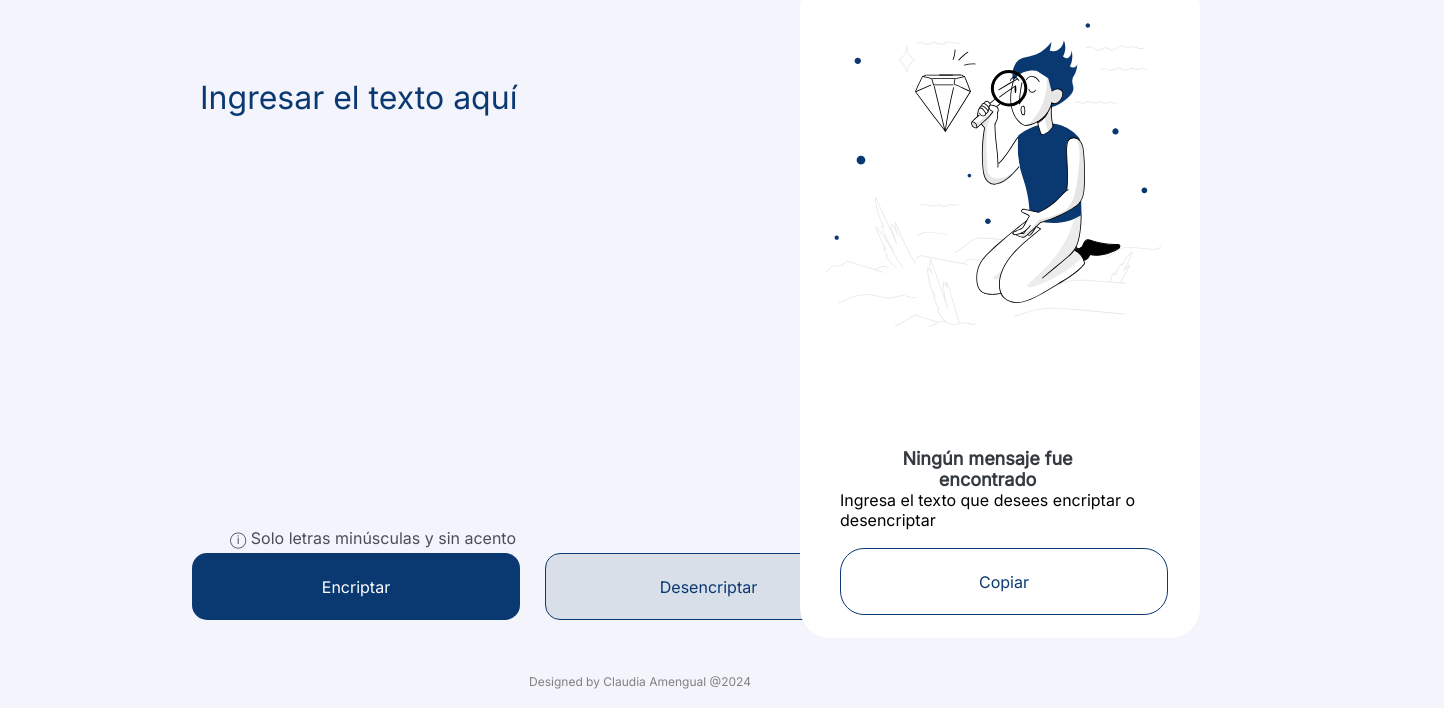
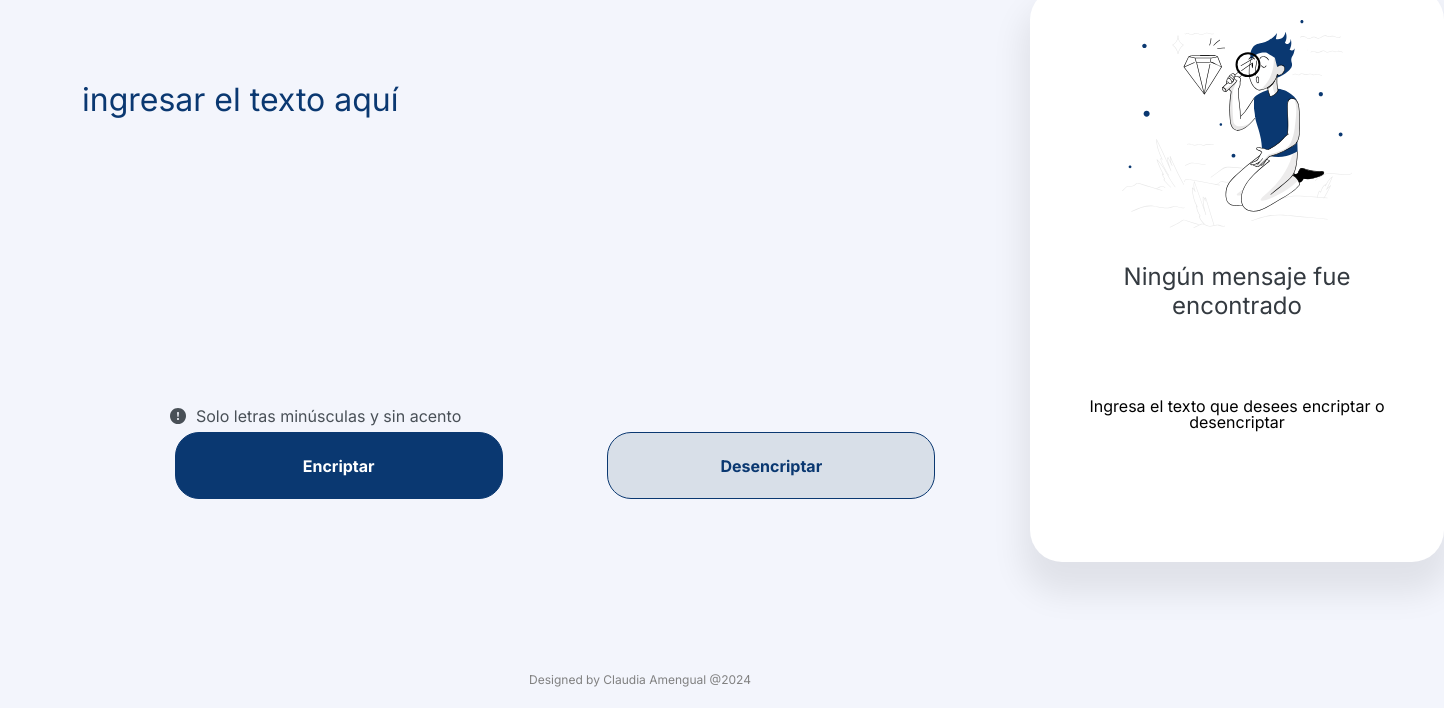
Before and after one commit to ClauTati/Desaf-o-Alura, a plain HTML site: page index.html in a window 1280 px wide. Shown: the part 92-800 px from the top of the page, 1444 px wide, since content can reach past the window. Drawn offline with Linux system fonts and the light colour scheme.

Commit message:
modificar, agregar y eliminar

```diff
--- a/app.js
+++ b/app.js
@@ -0,0 +1,71 @@
+const textArea =document.querySelector(".cajatexto");
+const mensaje = document.querySelector(".textoFinal");
+const muneco =  document.querySelector(".muneco");
+const msjFinal= document.querySelector(".mensaje");
+const botonCopiar = document.querySelector(".btnCopiar")
+
+
+
+
+function btnEncriptar(){
+    const textoEncriptado = encriptar(textArea.value)
+    mensaje.value = textoEncriptado
+    textArea.value = "";
+    muneco.style.display = "none"
+    msjFinal.style.display= "none"
+    botonCopiar.style.display="block"
+}
+
+
+
+function encriptar(encriptador){
+    let clave=[["e","enter"],["i","imes"],["a","ai"],["o","ober"],["u","ufat"]];
+    encriptador = encriptador.toLowerCase()
+
+    for(let i = 0; i < clave.length; i++){
+        if(encriptador.includes(clave[i][0])){
+            encriptador = encriptador.replaceAll(clave[i][0],clave[i][1])
+
+        }
+    }
+    return encriptador
+}
+
+
+function btnDesencriptar(){
+    const textoDesencriptado = desencriptar(textArea.value)
+    mensaje.value = textoDesencriptado
+    textArea.value = "";
+    msjFinal.style.display= "none"
+    muneco.style.display="none"
+    botonCopiar.style.display="block"
+
+}
+
+
+
+function desencriptar(desencriptador){
+    let clave=[["e","enter"],["i","imes"],["a","ai"],["o","ober"],["u","ufat"]];
+    desencriptador = desencriptador.toLowerCase()
+
+    for(let i = 0; i < clave.length; i++){
+        if(desencriptador.includes(clave[i][1])){
+            desencriptador = desencriptador.replaceAll(clave[i][1],clave[i][0])
+
+        }
+    }
+    return desencriptador
+}
+
+function btnCopiar(){
+    navigator.clipboard.writeText(mensaje.value);
+    alert("Texto Copiado");
+    textArea.focus();
+    mensaje.value = "";
+    muneco.style.display = "block"
+    msjFinal.style.display= "block"
+    botonCopiar.style.display="none"
+
+
+
+}
--- a/index.html
+++ b/index.html
@@ -3,41 +3,43 @@
 <head>
     <meta charset="UTF-8">
     <meta name="viewport" content="width=device-width, initial-scale=1.0">
-   <link rel="stylesheet" href="style.css">
-   <link href="https://fonts.googleapis.com/css2?family=Inter:wght@200;300;400&display=swap" rel="stylesheet">
-    <title>Alura Challenge</title>
+
+    <link rel="stylesheet" href="reset.css">
+    <link rel="stylesheet" href="style2.css">
+    <link rel="preconnect" href="https://fonts.googleapis.com">
+    <link rel="preconnect" href="https://fonts.gstatic.com" crossorigin>
+    <link href="https://fonts.googleapis.com/css2?family=Inter:wght@100..900&display=swap" rel="stylesheet">
+
+    <title>Alura Challenge Encriptado</title>
 </head>
 <body>
     <header>
-        <img class="logo" src="imagen/Logo.svg" alt="Logo">
+        <div class="containerLogo">
+            <img class="logo" src="imagen/Logo.svg" alt="Logo">
+        </div>
     </header>
     <main>
         <section class="caja1">
             <div class="containerTexto">
-                <textarea placeholder="Ingresar el texto aquí" class="cajatexto"></textarea>
-            </div>
-            <div class="texto">
-                <p>&#9432; Solo letras minúsculas y sin acento</p>
-            </div>
-            <div class="containerBtn">
-                <input type="button"  class="btnEncriptar" value="Encriptar">
-                <input type="button" class="btnDesencriptar" value="Desencriptar">
+                <textarea class="cajatexto" cols="40" rows="10" placeholder="Ingresar el texto aquí" ></textarea>
+                <div class="texto">
+                    <p class="left-info">
+                        <img class="signo" src="imagen/!.svg" alt="Signo">
+                        Solo letras minúsculas y sin acento
+                    </p>
+                    <div class="btn-left">
+                        <button  class="btnEncriptar" onclick="btnEncriptar()">Encriptar</button>
+                        <button class="btnDesencriptar" onclick="btnDesencriptar()">Desencriptar</button>
+                    </div>
+                </div>
             </div>
         </section>
-        <section class="caja2">
-            <div class="containerMuneco">
-                <img src="imagen/Muñeco.svg" alt="Muñeco">
-            </div>
-            <div class="containerParrafo">
-                <h3>Ningún mensaje fue <br> encontrado </h3>
-                <p>Ingresa el texto que desees encriptar o <br> desencriptar</p>
-            </div>
-            <div>
-                <input type="button" class="btnCopiar" value="Copiar">
-            </div class="contenedorCopiar">
-            <p class="textoResultado"></p>
-            <div>
-
+        <section>
+            <div class="caja2">
+                <img class="muneco" src="imagen/Muñeco.svg" alt="Muñeco">
+                <textarea class="textoFinal" cols="20" rows="10" placeholder="Ningún mensaje fue encontrado"></textarea>
+                <p class="mensaje">Ingresa el texto que desees encriptar o <br> desencriptar</p>
+                <button class="btnCopiar" onclick="btnCopiar()">Copiar</button>
             </div>
         </section>
     </main>
--- /dev/null
+++ b/reset.css
@@ -0,0 +1,48 @@
+/* http://meyerweb.com/eric/tools/css/reset/
+v2.0 | 20110126
+License: none (public domain)
+*/
+
+html, body, div, span, applet, object, iframe,
+h1, h2, h3, h4, h5, h6, p, blockquote, pre,
+a, abbr, acronym, address, big, cite, code,
+del, dfn, em, img, ins, kbd, q, s, samp,
+small, strike, strong, sub, sup, tt, var,
+b, u, i, center,
+dl, dt, dd, ol, ul, li,
+fieldset, form, label, legend,
+table, caption, tbody, tfoot, thead, tr, th, td,
+article, aside, canvas, details, embed,
+figure, figcaption, footer, header, hgroup,
+menu, nav, output, ruby, section, summary,
+time, mark, audio, video {
+	margin: 0;
+	padding: 0;
+	border: 0;
+	font-size: 100%;
+	font: inherit;
+	vertical-align: baseline;
+}
+/* HTML5 display-role reset for older browsers */
+article, aside, details, figcaption, figure,
+footer, header, hgroup, menu, nav, section {
+	display: block;
+}
+body {
+	line-height: 1;
+}
+ol, ul {
+	list-style: none;
+}
+blockquote, q {
+	quotes: none;
+}
+blockquote:before, blockquote:after,
+q:before, q:after {
+	content: '';
+	content: none;
+}
+table {
+	border-collapse: collapse;
+	border-spacing: 0;
+}
--- a/style.css
+++ /dev/null
@@ -1,179 +0,0 @@
-*{
-    margin: 0;
-    padding: 0;
-    font-family: "Inter", sans-serif;
-}
-body{
-    background-color: #f4f4fc;
-}
-header{
-    width: 100px;
-    height:70px ;
-}
-.logo{
-    width: 100%;
-    height: 50px;
-    padding-top:20px;
-    padding-left: 40px;
-}
-main{
-    position: absolute;
-    width: 100%;
-    height: 90%;
-    display: flex;
-    justify-content: space-between;
-}
-.containerTexto{
-    position: absolute;
-    left: 100px;
-    top: 100px;
-    padding-left: 100px;
-    width: 1080px;
-    height: 600px;
-}
-
-.cajatexto{
-    width: 80%;
-    height: 30%;
-    border: none;
-    background-color: #f4f4fc;
-    cursor: pointer;
-    color: #0A3871;
-    font-size: 32px;
-    font-weight: 400;
-    font-family: "Inter", sans-serif;
-}
-.cajatexto::placeholder{
-    color: #0A3871;
-}
-
-.texto{
-    position: absolute;
-    top: 550px;
-    left: 230px;
-    display: flex;
-    color: #495057;
-}
-.containerBtn{
-    position: absolute;
-    top: 560px;
-    height: 80px;
-    padding-left: 15%;
-    padding-top:15px;
-}
-
-.btnEncriptar{
-    width: 328px;
-    height: 67px;
-    border-radius: 15px;
-    background-color: #0A3871;
-    color: white;
-    font-size: 16px;
-    font-weight: 400;
-    font-family: 'Inter', sans-serif;
-    border: none;
-    margin-right: 20px;
-    cursor: pointer;
-}
-
-.btnDesencriptar{
-    width: 328px;
-    height: 67px;
-    border-radius: 15px;
-    background-color: #D8DFE8;
-    color: #0A3871;
-    font-size: 16px;
-    font-weight: 400;
-    font-family: 'Inter', sans-serif;
-    border: 1px solid #0A3871;
-    cursor: pointer;
-}
-
-.caja2{
-    display: block;
-    position: relative;
-    width: 400px;
-    height: 660px;
-    right: 80px;
-    padding-right: 15px;
-    background-color: #ffffff;
-    border-radius: 30px;
-    box-sizing: border-box;
-   /*
-
-    box-shadow: 0px 24px 32px -8px rgba(0, 0, 0, 0.50);*/
-}
-
-.containerMuneco{
-    position: absolute;
-    left: 25px;
-    top: 40px;
-    box-sizing: border-box;
-    padding-top: 5px;
-}
-
-.containerParrafo{
-    position: absolute;
-    box-sizing: border-box;
-    top: 470px;
-    left: 40px;
-}
-
-.containerParrafo h3{
-    font-size: 18px;
-    font-weight: 600;
-    font-family: 'Inter', sans-serif;
-    text-align: center;
-    color: #343A40;
-}
-
-.contenedor-parrafo p{
-    font-family: 'Inter', sans-serif;
-    font-weight: 200;
-    font-size: 10px;
-    text-align: center;
-    color: #495057;
-    padding-top: 20px;
-}
-.contenedorCopiar{
-    display: flex;
-    position: absolute;
-    bottom: 400px;
-    top: 700px;
-    background-color: aqua;
-    padding-left: 40px;
-}
-.btnCopiar{
-    width: 328px;
-    height: 67px;
-    border-radius: 24px;
-    background-color: #ffffff;
-    color: #0A3871;
-    font-size: 16px;
-    font-weight: 400;
-    font-family: 'Inter', sans-serif;
-    border: 1px solid #0A3871;
-    cursor: pointer;
-    position: relative;
-    top: 570px;
-    right: -40px;
-}
-
-
-
-
-
-
-footer{
-    text-align: center;
-    width: 100%;
-    height: 3%;
-    position: fixed;
-    bottom: 10px;
-}
-
-.pie{
-    font-family:"Inter", sans-serif;
-    font-size: 12px;
-    color: grey;
-}
--- /dev/null
+++ b/style2.css
@@ -0,0 +1,157 @@
+*{
+    background: #F3F5FC;
+    font-family:'Inter', sans-serif;
+
+}
+header{
+    width: 100%;
+}
+
+.containerLogo{
+    display: flex;
+    flex-wrap: wrap;
+    align-content: flex-end;
+    height: 80px;
+}
+
+.logo{
+    max-height: 45px;
+    height: 100%;
+    min-height: 40px;
+}
+
+main{
+    display: flex;
+    margin-bottom: 50px;
+    margin-left: 80px;
+}
+.containerTexto{
+    width: 950px;
+    height: 500px;
+    display: flex;
+    flex-direction: column;
+    justify-content: space-between;
+}
+
+.cajatexto{
+    width: 100%;
+	max-height: 350px;
+	min-height: 50px;
+    border: none;
+    margin-top: 90px;
+    outline: none;
+    resize: none;
+    font-size: 32px;
+    color:#0A3871;
+    text-transform: lowercase;
+}
+textarea::placeholder{
+    color:#0A3871;
+}
+.texto{
+    min-height: 80px;
+}
+.left-info{
+    display: flex;
+    padding-left:90px;
+    gap: 10px;
+    font-size: 16px;
+    color:#495057;
+}
+.btn-left{
+    display: flex;
+	justify-content: space-evenly;
+	padding-left:-20px;
+    padding-top: 8px;
+	flex-wrap: wrap;
+	gap: 10px;
+}
+
+.btnEncriptar,
+.btnDesencriptar,
+.btnCopiar{
+    width: 45%;
+    border: 1px solid #0A3871;
+    border-radius: 24px;
+    cursor: pointer;
+    max-width: 328px;
+	min-width: 160px;
+    height: 67px;
+    font-size: 16px;
+    font-weight: bold;
+}
+.btnEncriptar{
+    background: #0A3871;
+    color: white;
+}
+.btnDesencriptar{
+    background: #D8DFE8;
+    color: #0A3871;
+}
+.btnCopiar{
+    color: #0A3871;
+    width: 100%;
+    min-width: 100%;
+    margin-bottom: 10px;
+    display: none;
+
+}
+/*.ocultar{
+    display: none;
+}*/
+.caja2{
+    align-items: center;
+	width: 350px;
+    height: 510px;
+	background: white;
+	border-radius: 32px;
+	display: flex;
+	flex-direction: column;
+	gap: 32px;
+	padding: 32px;
+	justify-content: space-between;
+    box-shadow: 0px 24px 32px 8px rgba(0, 0, 0, 0.08);
+
+}
+.muneco{
+    min-width: 230px;
+    width: 50%;
+    background: white;
+}
+.textoFinal{
+    width: 100%;
+	font-size: 24px;
+    border: none;
+	outline: none;
+	text-align: center;
+	overflow: hidden;
+	resize: none;
+	pointer-events: none;
+    color: #343A40;
+    background: white;
+    font-family: "inter";
+    font-weight: 400;
+}
+.textoFinal::placeholder{
+    color:#343A40 ;
+}
+.mensaje{
+    background: white;
+    text-align: center;
+    padding-top: 5px;
+    padding-bottom: 100px;
+}
+
+footer{
+    text-align: center;
+    width: 100%;
+    height: 3%;
+    position: fixed;
+    bottom: 10px;
+}
+
+.pie{
+    font-family:"Inter", sans-serif;
+    font-size: 12px;
+    color: grey;
+}
```
Also changed, not shown: imagen/!.svg (added).
